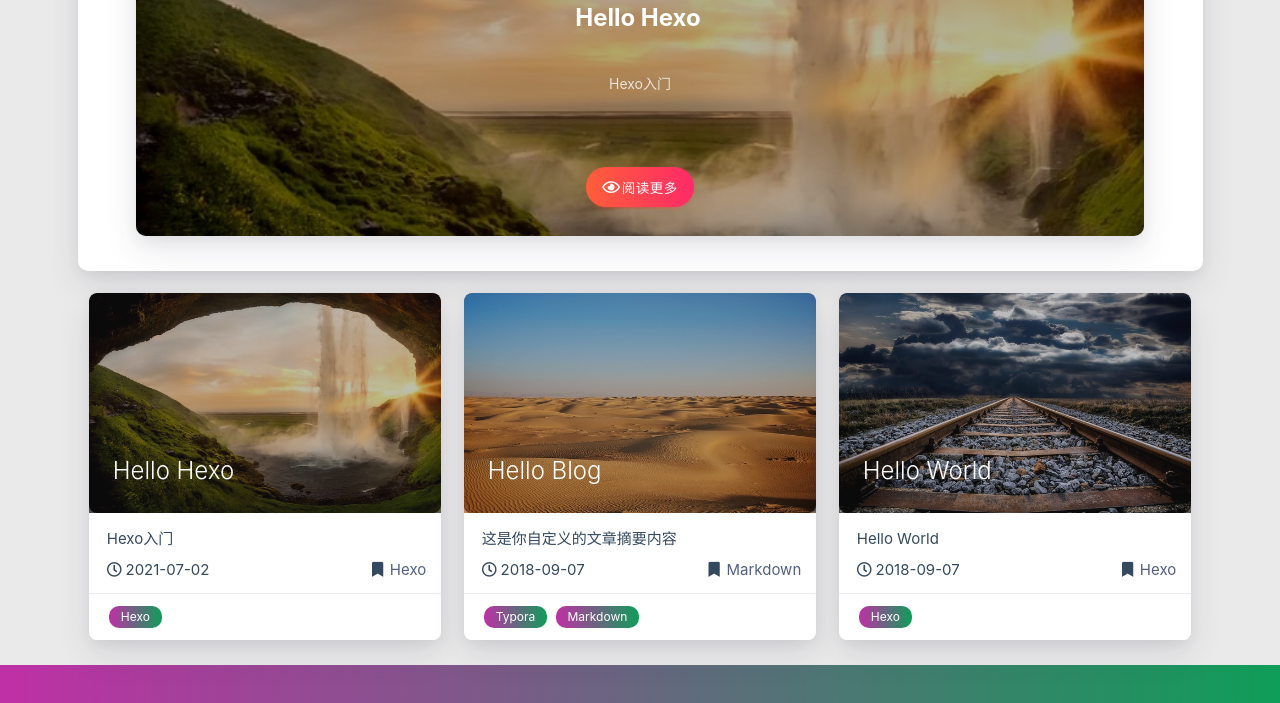
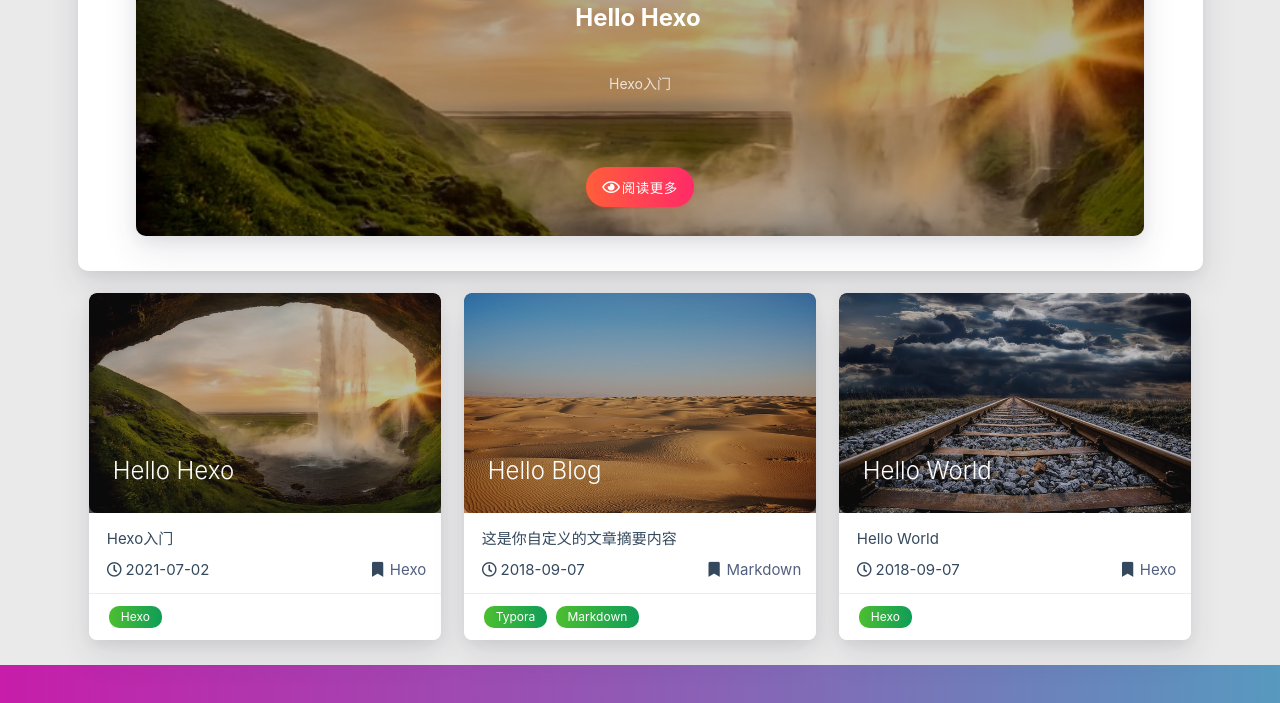
Before and after one commit to zengnanyang/zengnanyang.github.io, a plain HTML site: page index.html in a window 1280 px wide. Shown: the part 1219-1922 px from the top of the page. Drawn offline with Linux system fonts and the light colour scheme; some packages are replaced by stand-ins of ours; a script that the page names is missing.

Commit message:
Site updated: 2021-07-03 22:14:47

```diff
--- a/css/matery.css
+++ b/css/matery.css
@@ -241,7 +241,7 @@ mark {
 }
 
 .bg-color {
-    background-image: linear-gradient(to right, #bf30a6 0%, #0f9d58 100%);
+    background-image: linear-gradient(to right, #c71daa 0%, #5799bf 100%);
 }
 
 .text-color {
@@ -257,7 +257,7 @@ mark {
     position: fixed;
     bottom: 0;
     z-index: 300;
-    background: linear-gradient(to right, #bf30a6 0%, #0f9d58 100%);
+    background: linear-gradient(to right, #c71daa 0%, #5799bf 100%);
     opacity: 0.8;
 }
 
@@ -1313,6 +1313,14 @@ thead {
     cursor: pointer;
     box-shadow: 0 3px 5px rgba(0, 0, 0, .12);
     z-index: 0;
+}
+
+.chip.bg-color {
+    background: linear-gradient(to right, #4cbf30 0%, #0f9d58 100%) !important;
+}
+
+span.chip.bg-color {
+    color: #fff !important;
 }
 
 .chip-container .chip:hover {
```
